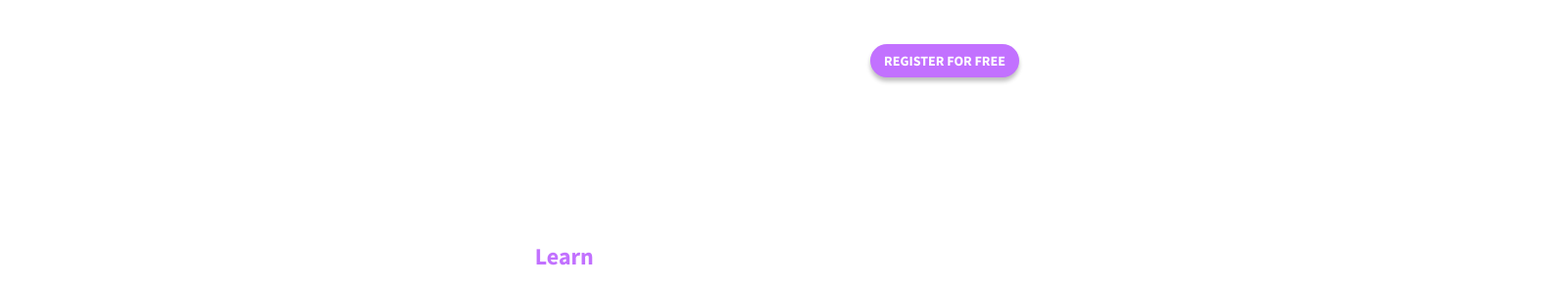
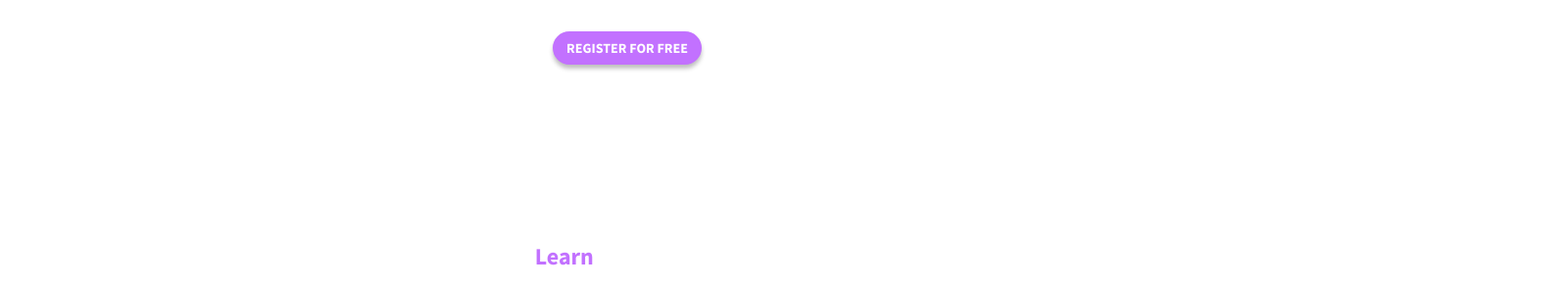
Before and after one commit to FosterClark48/holbertonschool-web-development, a plain HTML site: page css_advanced/index.html in a window 1280 px wide. Shown: the part 278-572 px from the top of the page at 98% size, 1600 px wide, since content can reach past the window. Drawn offline with Linux system fonts and the light colour scheme.

Commit message:
Updated bannersectiondiv, registerbutton, and principal words. Also authordiv

```diff
--- a/css_advanced/styles.css
+++ b/css_advanced/styles.css
@@ -1,3 +1,6 @@
+ul {
+    padding-left: 0;
+}
 @font-face {
     font-family: 'Source Sans Pro';
     src: url('fonts/SourceSansPro-Regular.ttf') format('truetype');
@@ -99,12 +102,12 @@ body {
 }
 
 .registerbutton {
-    display: flex;
-    justify-content: center;
+    display: block;
+    margin: 0 auto;
     width: 9.5rem;
+    text-align: center;
     padding-top: .5rem;
     padding-bottom: .5rem;
-    margin: 0 50rem 0 55.5rem;
     text-decoration: none;
     font-size: .88rem;
     font-weight: bold;
@@ -119,11 +122,11 @@ body {
 .principalwords {
     display: flex;
     justify-content: space-around;
+    width: 300px;
+    margin: 0 auto 35px auto;
     list-style-type: none;
     font-weight: bold;
-    padding: 0rem 50rem 3rem 50rem;
     color: white;
-    margin: 0rem;
 }
 
 /*PRESENTATION SECTION: AUTHORS*/
@@ -146,9 +149,7 @@ body {
 }
 
 .authordiv {
-    display: flex;
-    justify-content: center;
-    flex-direction: column;
+
 }
 
 .authorbox {
@@ -258,7 +259,7 @@ body {
 
 .videosectionuniquepoints {
     width: 240px;
-    height: 340px;
+    min-height: 340px;
 }
 
 .titlevideouniquepoints {
@@ -490,3 +491,12 @@ footer {
     margin-right: 200px;
     align-items: center;
 }
+
+
+
+/* block elements */
+/* div, p, ul, h1, section, article,   as diplay block by default  centering: [width + margin: auto] */
+
+/* a, img, span, ,  input, button,   as inline elements  [display: block, width + margin: auto] */
+
+/* for simple text centering: text-align: center *\
```
